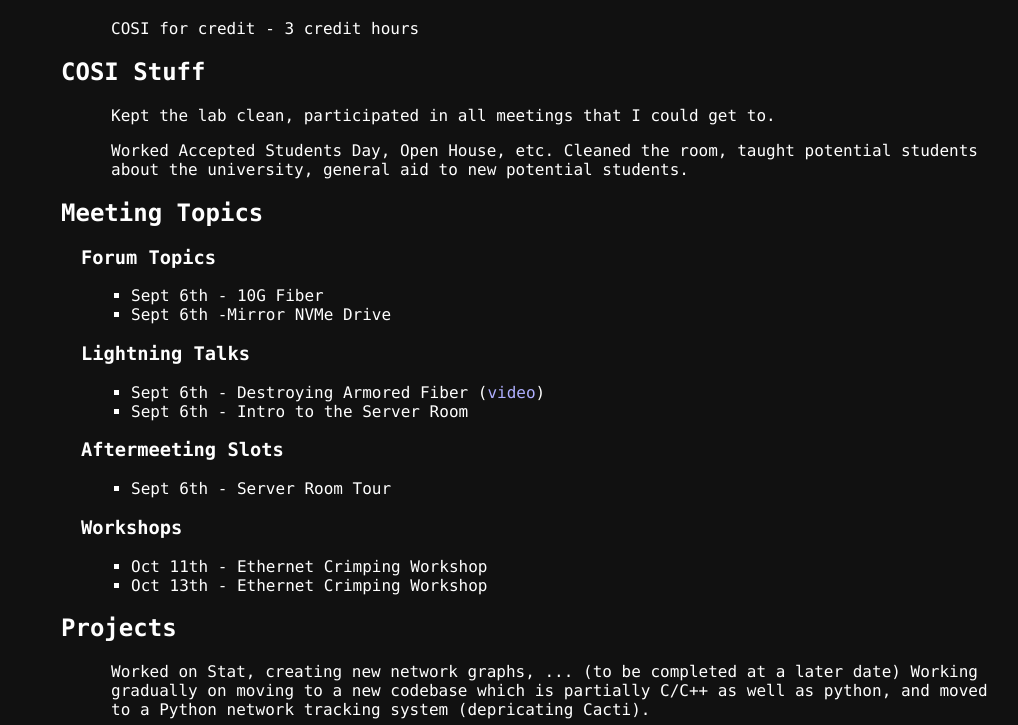
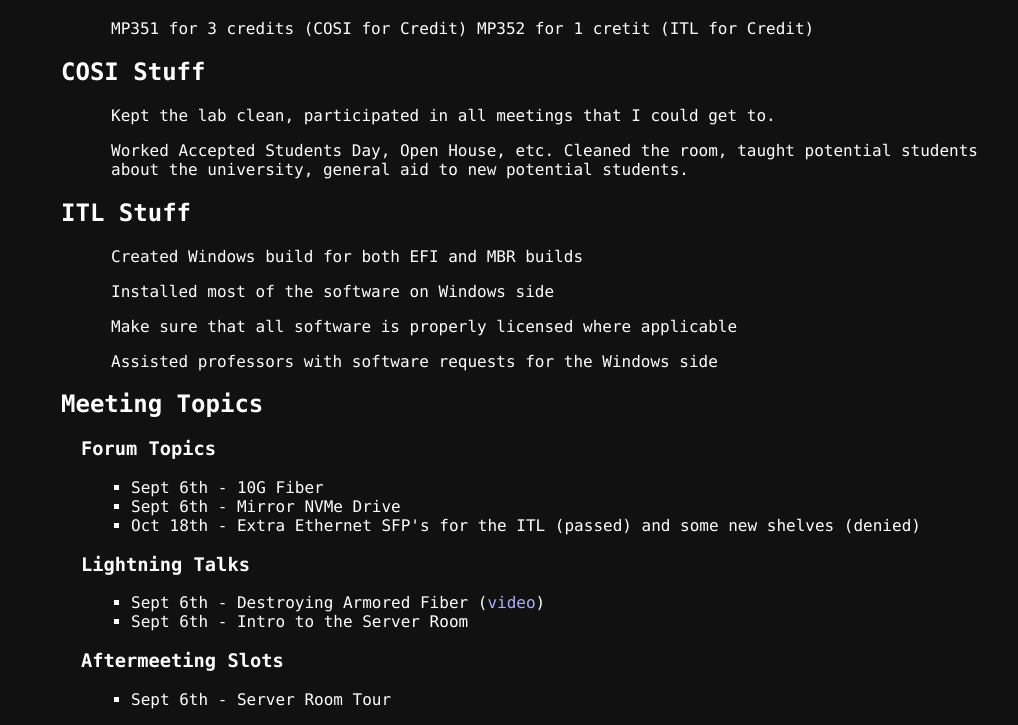
Before and after one commit to jrddunbr/mp351fa2017, a plain HTML site: page index.html in a window 1280 px wide. Shown: the part 62-787 px from the top of the page, without its empty margins (41-1059 px from the left). Drawn offline with Linux system fonts and the light colour scheme.

Commit message:
Realized I was also in MP352 and addded content reated to that.

```diff
--- a/index.html
+++ b/index.html
@@ -2,7 +2,7 @@
 <html>
 <head>
   <meta name=viewport content="width=device-width, initial-scale=1">
-  <title>Jared Dunbar - MP351 fa2017</title>
+  <title>Jared Dunbar - Fall 2017</title>
   <link rel="stylesheet" type="text/css" href="style.css">
 </head>
 <body>
@@ -10,7 +10,8 @@
   <div>
     <h1>Jared Dunbar - Fall 2017</h1>
     <p>
-      COSI for credit - 3 credit hours
+      MP351 for 3 credits (COSI for Credit)
+      MP352 for 1 cretit (ITL for Credit)
     </p>
   </div>
   <div>
@@ -23,6 +24,21 @@
     </p>
   </div>
   <div>
+    <h2>ITL Stuff</h2>
+    <p>
+      Created Windows build for both EFI and MBR builds
+    </p>
+    <p>
+      Installed most of the software on Windows side
+    </p>
+    <p>
+      Make sure that all software is properly licensed where applicable
+    </p>
+    <p>
+      Assisted professors with software requests for the Windows side
+    </p>
+  </div>
+  <div>
     <h2>Meeting Topics</h2>
     <h3>Forum Topics</h3>
     <ul>
@@ -30,7 +46,10 @@
         Sept 6th - 10G Fiber
       </li>
       <li>
-        Sept 6th -Mirror NVMe Drive
+        Sept 6th - Mirror NVMe Drive
+      </li>
+      <li>
+        Oct 18th - Extra Ethernet SFP's for the ITL (passed) and some new shelves (denied)
       </li>
     </ul>
     <h3>Lightning Talks</h3>
@@ -51,10 +70,7 @@
     <h3>Workshops</h3>
     <ul>
       <li>
-        Oct 11th - Ethernet Crimping Workshop
-      </li>
-      <li>
-        Oct 13th - Ethernet Crimping Workshop
+        Oct 11th, 13th - Ethernet Crimping Workshop
       </li>
     </ul>
   </div>
```
